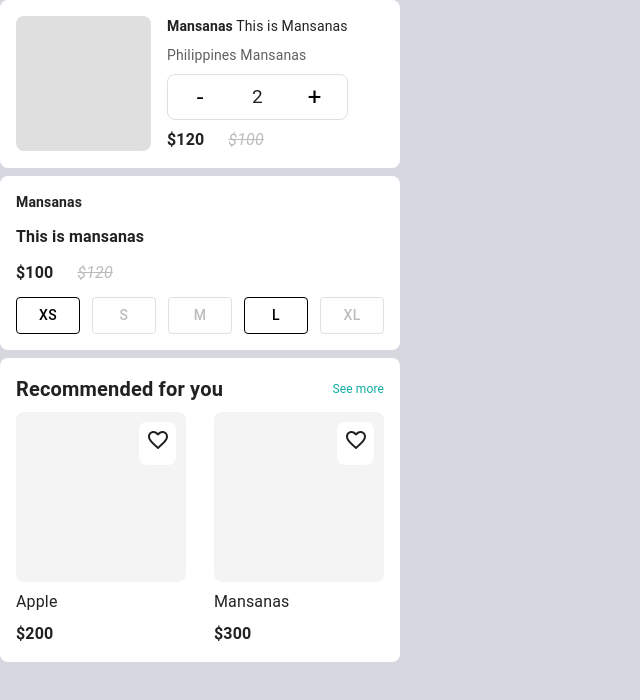
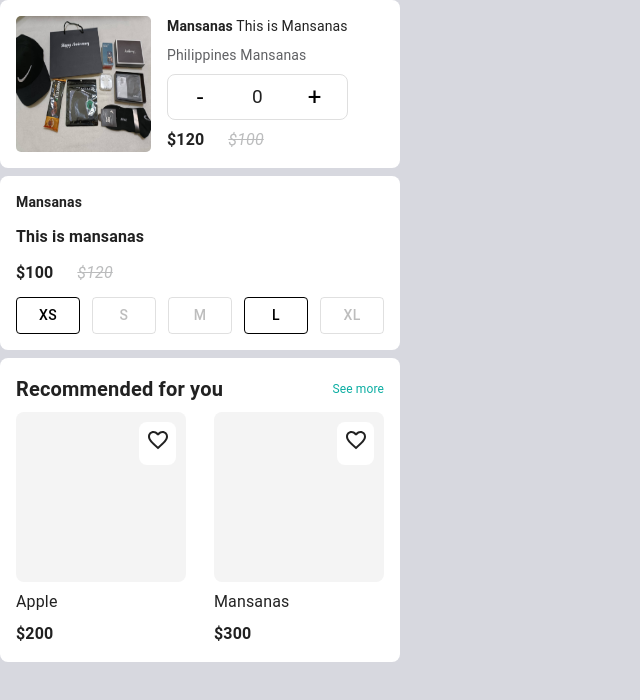
Before and after one commit to lioncio1229/SW-React-Coding-Challenge-forked-, a React (Create React App) app: page / in a window 1280 px wide. Shown: the top 700 px of the page, without its empty margins (0-640 px from the left). Built offline with nearby package versions, Linux system fonts and the light colour scheme.

Commit message:
Added Feature in Quantity Card

```diff
--- a/src/App.jsx
+++ b/src/App.jsx
@@ -2,12 +2,34 @@ import Recommended from "./components/RecommendedCard";
 import QuantityCard from "./components/QuantityCard";
 import SizeSelector from "./components/SizeSelector";
 import { Stack } from "@mui/material";
+import { useState } from "react";
 
 export default function App() {
+  const [quantity, setQuantity] = useState(0)
+
+  const handleIncrement = () => {
+    setQuantity(quantity+1)
+  }
+
+  const handleDecrement = () => {
+    setQuantity(quantity-1)
+  }
+
   return (
-    <Stack spacing={1}>
-      <QuantityCard/>
-      <SizeSelector brand='Mansanas' product='This is mansanas' oldPrice='$120' newPrice='$100' />
+    <Stack spacing={1} width={400}>
+      <QuantityCard
+        imageUrl="./sample.jpg"
+        quantity={quantity}
+        maxQuantity={10}
+        onIncrement={handleIncrement}
+        onDecrement={handleDecrement}
+      />
+      <SizeSelector
+        brand="Mansanas"
+        product="This is mansanas"
+        oldPrice="$120"
+        newPrice="$100"
+      />
       <Recommended />
     </Stack>
   );
--- a/src/components/QuantityCard.jsx
+++ b/src/components/QuantityCard.jsx
@@ -1,14 +1,29 @@
-import { Box, Stack, Typography, Button } from "@mui/material";
+import { Stack, Typography, Button } from "@mui/material";
 
-export const AddRemoveButton = () => {
-    return (
-        <Stack direction='rows' sx={{border : '1px solid #dfdfdf'}} alignItems='center' justifyContent='space-between' borderRadius={2}>
-            <Button variant="text"><Typography color='black' variant='h5'>-</Typography></Button>
-            <Typography fontSize={19}>2</Typography>
-            <Button variant="text"><Typography color='black' variant='h5'>+</Typography></Button>
+export const AddRemoveButton = ({ quantity = 0, maxQuantity=100, onDecrement, onIncrement }) => (
+  <Stack
+    direction="rows"
+    sx={{ border: "1px solid #dfdfdf" }}
+    alignItems="center"
+    justifyContent="space-between"
+    borderRadius={2}
+  >
+    <Button variant="text" onClick={() => { if(quantity > 0) onDecrement() }}>
+      <Typography color="black" variant="h5">
+        -
+      </Typography>
+    </Button>
+
+    <Typography fontSize={19}>{quantity}</Typography>
+
+    <Button variant="text" onClick={() => { if(quantity < maxQuantity) onIncrement() }}>
+      <Typography color="black" variant="h5">
+        +
+      </Typography>
+    </Button>
+
   </Stack>
-    )
-}
+);
 
 export const NewPrice = ({ oldPrice, newPrice }) => (
   <Stack direction="rows" gap={3}>
@@ -25,18 +40,20 @@ export const NewPrice = ({ oldPrice, newPrice }) => (
   </Stack>
 );
 
-const QuantityCard = ({oldPrice='$100', newPrice='$120', width=400, imageSize=135}) => {
-    return (
-        <Stack gap={2} direction='rows' width={width} bgcolor='white' p={2} borderRadius={2}>
-            <Box width={imageSize} height={imageSize} bgcolor='#dfdfdf' borderRadius={2}></Box>
+const QuantityCard = ({quantity, maxQuantity, onDecrement, onIncrement, oldPrice='$100', newPrice='$120', imageSize=135, imageUrl}) => (
+
+    <Stack gap={2} direction='rows' bgcolor='white' p={2} borderRadius={2}>
+
+        <img src={imageUrl} width={imageSize} height='auto' style={{borderRadius : '5px'}} />
+
         <Stack spacing={1}>
             <Typography fontSize={14}> <b>Mansanas</b> This is Mansanas </Typography>
             <Typography color='#5f6063' fontSize={14}>Philippines Mansanas</Typography>
-                <AddRemoveButton/>
+            <AddRemoveButton quantity={quantity} maxQuantity={maxQuantity} onDecrement={onDecrement} onIncrement={onIncrement}/>
             <NewPrice oldPrice={oldPrice} newPrice={newPrice} />
         </Stack>
+
     </Stack>
-    );
-}
+)
 
 export default QuantityCard;
--- a/src/components/RecommendedCard.jsx
+++ b/src/components/RecommendedCard.jsx
@@ -25,9 +25,9 @@ const ProductCard = ({ name, price, size = 170 }) => (
   </Stack>
 );
 
-const RecommendedCard = ({ bgcolor = "white", width = 400 }) => {
+const RecommendedCard = ({ bgcolor = "white"}) => {
   return (
-    <Stack spacing={1} width={width} bgcolor={bgcolor} p={2} borderRadius={2}>
+    <Stack spacing={1} bgcolor={bgcolor} p={2} borderRadius={2}>
 
       <Stack direction="row" justifyContent="space-between" alignItems="center">
         <Typography fontSize={20} fontWeight="bold">
--- a/src/components/SizeSelector.jsx
+++ b/src/components/SizeSelector.jsx
@@ -42,7 +42,7 @@ const SizeButtons = ({sizes}) => {
 
 const SizeSelector = ({logo, brand, product, oldPrice, newPrice}) => {
     return (
-        <Stack spacing={1.5} bgcolor='white' p={2} borderRadius={2} width={400}>
+        <Stack spacing={1.5} bgcolor='white' p={2} borderRadius={2}>
             <Stack fontSize={14} fontWeight="bold"> {brand} </Stack>
             <Stack variant='h4' fontWeight='bold'> {product} </Stack>
             <NewPrice oldPrice={oldPrice} newPrice={newPrice} />
```
Also changed, not shown: public/sample.jpg (added). Lines whose indentation alone changed are shown as unchanged.
